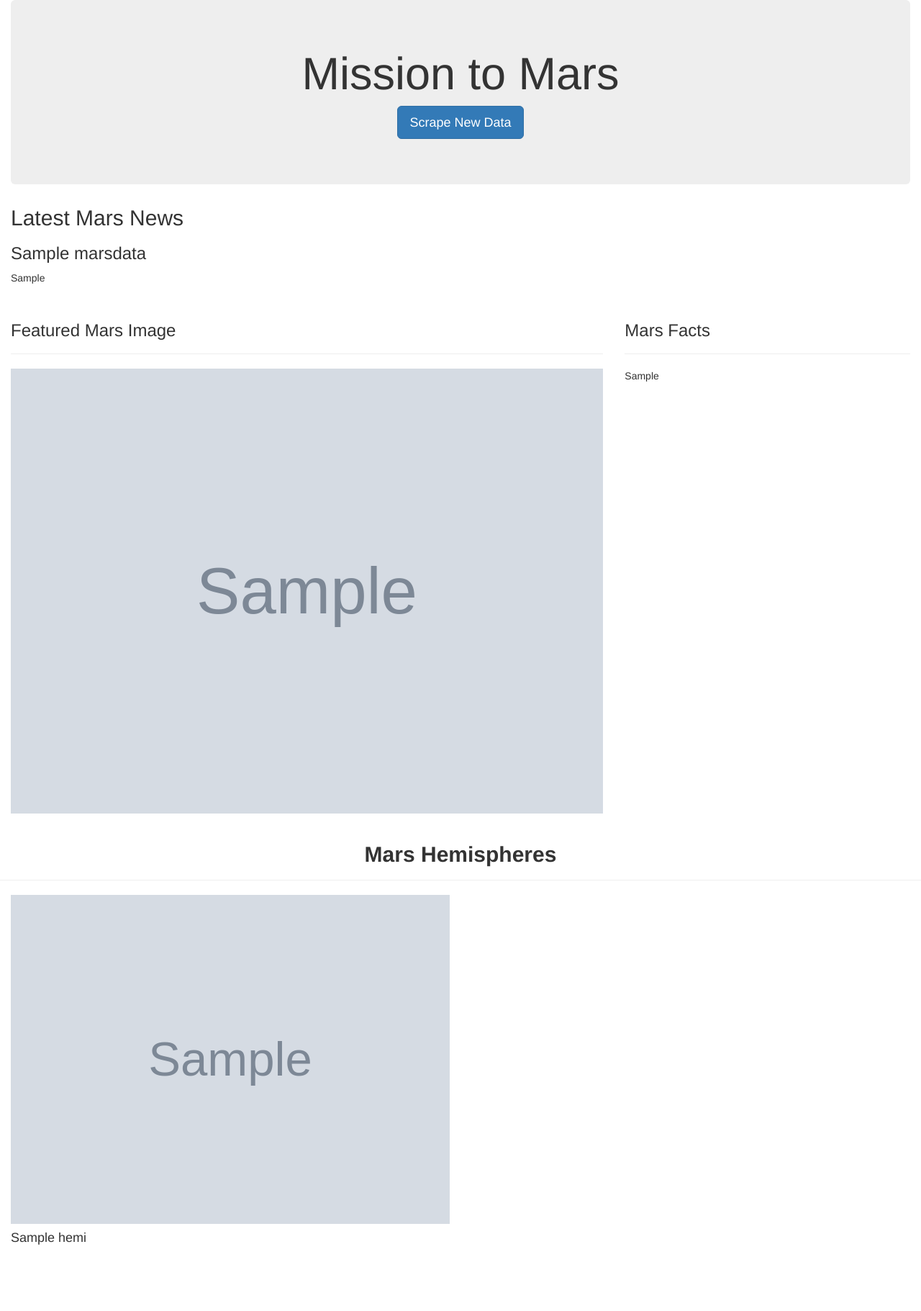
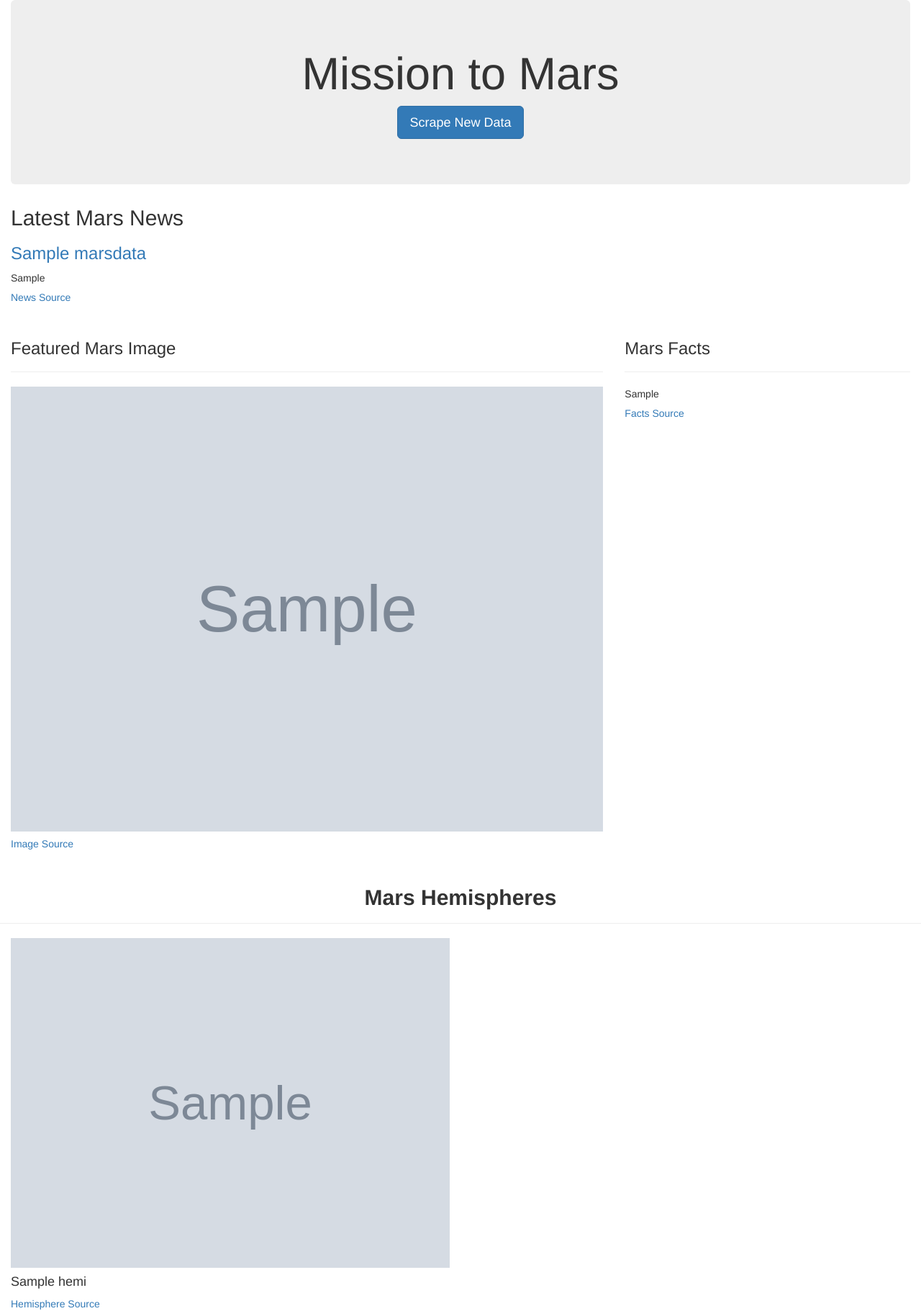
Before and after one commit to bbixby/web-scraping-challenge, a Flask app: page / in a window 1280 px wide. Shown: the whole page at 72% size. Before the commit the page ends 1729 px from the top, so only its background shows below. Run offline with Flask 2, Linux system fonts and the light colour scheme; grey boxes marked "Sample" are stand-in pictures; a database or web service that is not in the repository returns one stand-in record (values such as "Sample title"); some libraries are stand-ins or nearby versions.

Commit message:
added source_urls to scrape and index HTML

```diff
--- a/Missions_to_Mars/Templates/index.html
+++ b/Missions_to_Mars/Templates/index.html
@@ -20,8 +20,9 @@
     <!-- display latest title and p with header -->
     <row>
     <h2>Latest Mars News</h2>
-    <h3>{{ display_data.news_title }}</h3>
+    <h3><a href=" {{ display_data.news_href }} " class="text-decoration-none" target=”_blank”>{{ display_data.news_title }}</a></h3>
     <p>{{ display_data.news_p }}</p>
+    <h5><a href=" {{ display_data.news_source_url }} " class="text-decoration-none" target=”_blank”>News Source</a></h5>
     </row>
 
   <!-- row to line up latest image and table -->
@@ -35,6 +36,7 @@
         <div class="content">
             <img src="{{ display_data.featured_image_url }}" alt="Featured Mars Image" style="width:100%">
         </div>
+        <h5><a href=" {{ display_data.featured_image_source }} " class="text-decoration-none" target=”_blank”>Image Source</a></h5>
       </div>
     </div>
 
@@ -47,6 +49,7 @@
             <div>
             {{display_data.html_table | safe }}
             </div>
+            <h5><a href=" {{ display_data.facts_source }} " class="text-decoration-none" target=”_blank”>Facts Source</a></h5>
         </div>
     </div>
    </div>
@@ -58,11 +61,16 @@
     </div>
     <!-- "for" loop to go through the Mongo array -->
     {% for hemi in display_data.hemi_img_urls %}
-    <div class="card col-md-6">
-      <div class="card-deck">
-      <img class = "card-img-top" src="{{ hemi.hemi_img_url }}" alt="{{ hemi.hemi_img_name }}" style="width:100%">
-        <div class="card-body">
-          <h4 class = "card-title">{{ hemi.hemi_img_name }}</h4>
+    <div class="card-deck col-md-6">
+      <div class="card">
+        <div class="card-block">
+        <img class = "card-img-top" src="{{ hemi.hemi_img_url }}" alt="{{ hemi.hemi_img_name }}" style="width:100%">
+
+            <h4 class = "card-title">{{ hemi.hemi_img_name }}</h4>
+            <div class="card-footer">
+              <a href="{{ hemi.hemi_source_url }} " target=”_blank class="card-link">Hemisphere Source</a>
+            </div>
+
         </div>
       </div>
     </div>
```
Also changed, not shown: Missions_to_Mars/scrape_mars.py (+9 -3 lines), 1 other file.
